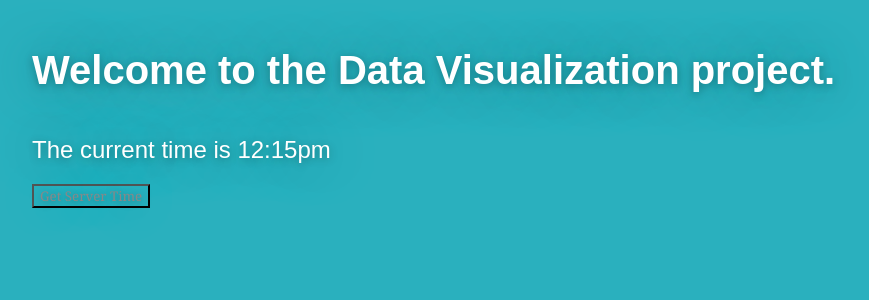
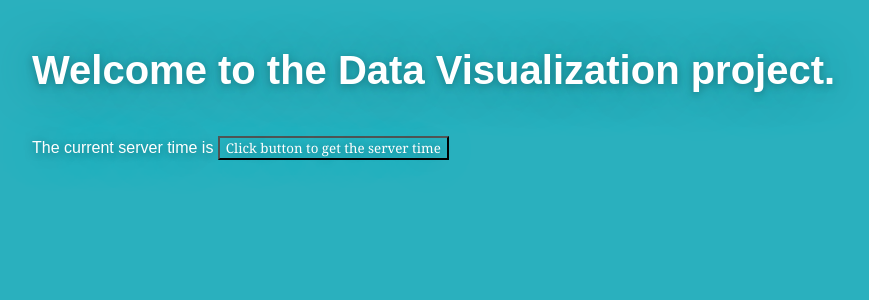
Before and after one commit to brightinteractive/data-visualization-front-end, an Angular app: page / in a window 1280 px wide. Shown: the top 300 px of the page, without its empty margins (0-869 px from the left). Built offline with nearby package versions, Linux system fonts and the light colour scheme.

Commit message:
nearly workin

```diff
--- a/src/app/app.component.html
+++ b/src/app/app.component.html
@@ -1,11 +1,3 @@
 <h1>Welcome to the {{title}} project.</h1>
 
-<h2>The current time is 12:15pm</h2>
-
-<button (click)="getTime()"> Get Server Time </button>
-
-{{time | json}}
-
-<!--<div *ngFor="let time of times | async">-->
-<!--{{time | json}}-->
-<!--</div>-->
+<app-time></app-time>
--- a/src/app/app.component.ts
+++ b/src/app/app.component.ts
@@ -9,11 +9,6 @@ import { HttpClient } from '@angular/common/http';
 export class AppComponent {
 
   title = 'Data Visualization';
-  readonly ROOT_URL = 'https://data-visualization-back-end.herokuapp.com';
-  time: any;
-  constructor(private http: HttpClient){}
-  getTime(){
-    this.time = this.http.get(this.ROOT_URL + '/time')
-  }
+
 
 }
--- /dev/null
+++ b/src/app/components/time/time.component.html
@@ -0,0 +1,2 @@
+The current server time is {{time}}
+<button (click) = "getTime()">Click button to get the server time</button>
--- /dev/null
+++ b/src/app/components/time/time.component.ts
@@ -0,0 +1,28 @@
+import { Component, OnInit } from '@angular/core';
+import { TimeService } from '../../services/time/time.service';
+
+@Component({
+  selector: 'app-time',
+  templateUrl: './time.component.html',
+  styleUrls: ['./time.component.css']
+})
+export class TimeComponent implements OnInit {
+
+  public currentTime;
+
+  constructor(private _timeService: TimeService) { }
+
+  ngOnInit() {}
+
+  getTime(){
+    this._timeService.getTime()
+    .subscribe(data => {
+      this.currentTime = data;
+      // Hold the correct value.
+      console.log(this.currentTime);
+    });
+    //Value of time is undefined.
+    console.log(this.currentTime);
+  }
+
+}
--- /dev/null
+++ b/src/app/services/time/time.service.ts
@@ -0,0 +1,18 @@
+import { Injectable } from '@angular/core';
+import { HttpClient } from '@angular/common/http';
+import {ITime} from '../../time';
+import { Observable } from 'rxjs'
+
+@Injectable({
+  providedIn: 'root'
+})
+export class TimeService {
+
+  constructor(private http: HttpClient){ }
+
+  private _url: string = "https://data-visualization-back-end.herokuapp.com";
+
+  getTime(): Observable<ITime[]>{
+    return this.http.get<ITime[]>(this._url);
+  }
+}
--- /dev/null
+++ b/src/app/time.ts
@@ -0,0 +1,3 @@
+export interface ITime {
+    time: string
+}
--- a/src/styles.css
+++ b/src/styles.css
@@ -13,7 +13,6 @@ body {
   margin: 2em;
 }
 body, input[text], button {
-  color: #888;
   font-family: Cambria, Georgia;
 }
 /* everywhere else */
```
Also changed, not shown: src/app/app.module.ts (+5 -2 lines), src/app/components/time/time.component.css (added), 2 other files (tests, documents, lock files or other folders).
